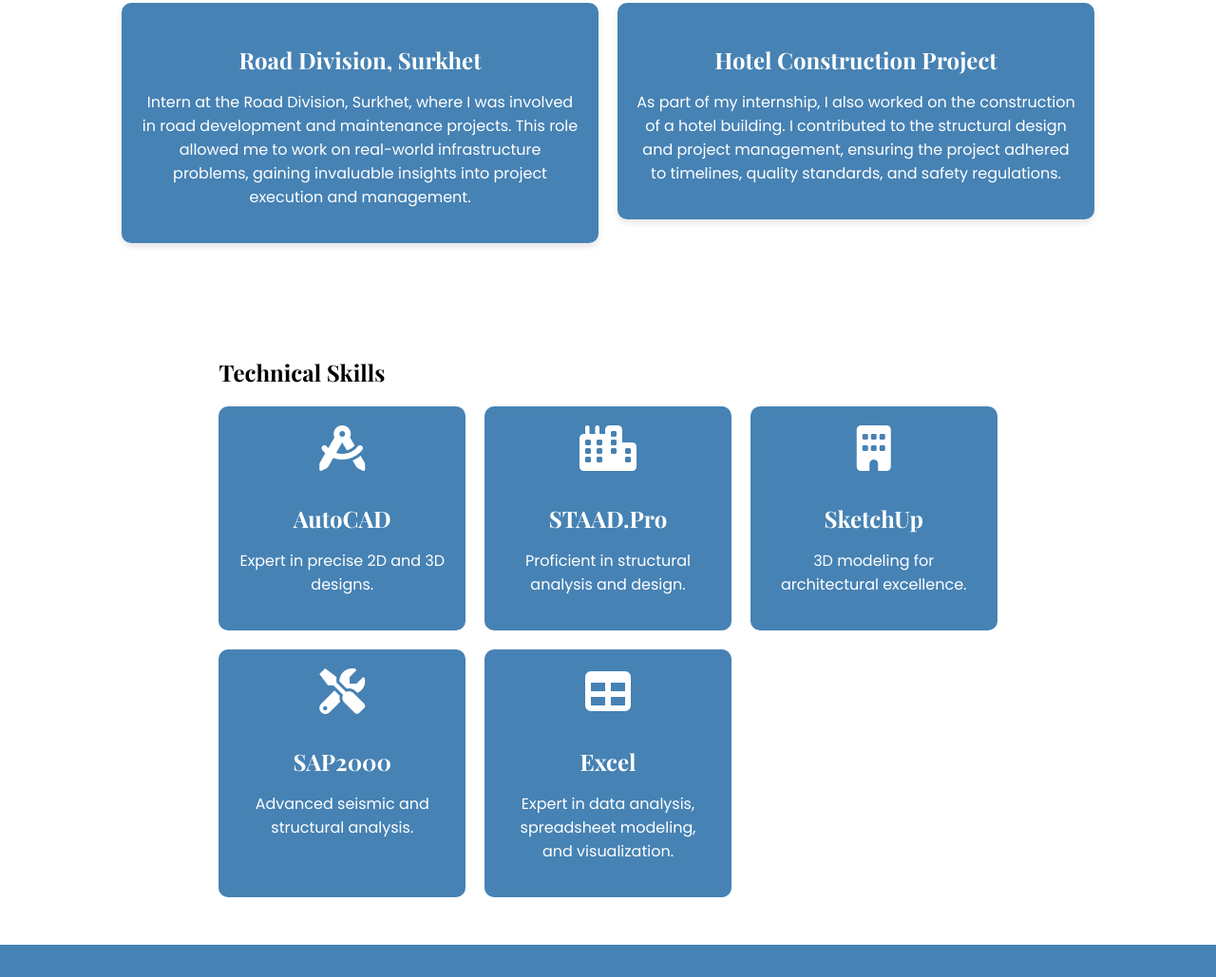
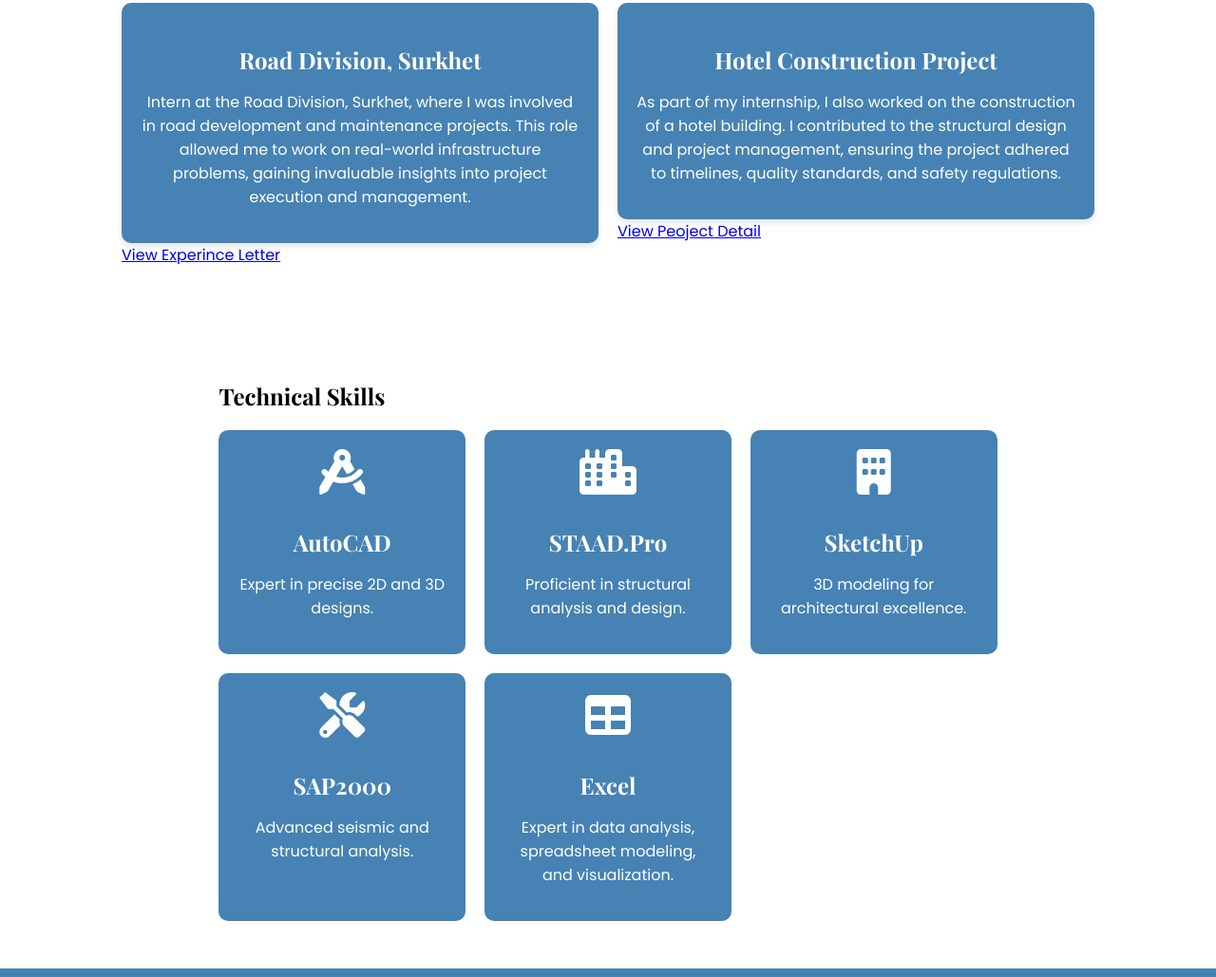
Before and after one commit to Erarunpanthi/Er.Arunpanthi.panthiarun-com, a plain HTML site: page index.html in a window 1280 px wide. Shown: the part 1455-2484 px from the top of the page at 95% size. Drawn offline with nearby package versions, Linux system fonts and the light colour scheme; a script that the page names is missing.

Commit message:
Update index.html

```diff
--- a/index.html
+++ b/index.html
@@ -69,12 +69,14 @@
           <h3>Road Division, Surkhet</h3>
           <p>Intern at the Road Division, Surkhet, where I was involved in road development and maintenance projects. This role allowed me to work on real-world infrastructure problems, gaining invaluable insights into project execution and management.</p>
         </div>
+        <a href="notes" class="cta-button">View Experince Letter</a>
       </div>
       <div class="internship-item">
         <div class="internship-card">
           <h3>Hotel Construction Project</h3>
           <p>As part of my internship, I also worked on the construction of a hotel building. I contributed to the structural design and project management, ensuring the project adhered to timelines, quality standards, and safety regulations.</p>
         </div>
+        <a href="notes" class="cta-button">View Peoject Detail</a>
       </div>
     </div>
   </section>
```
